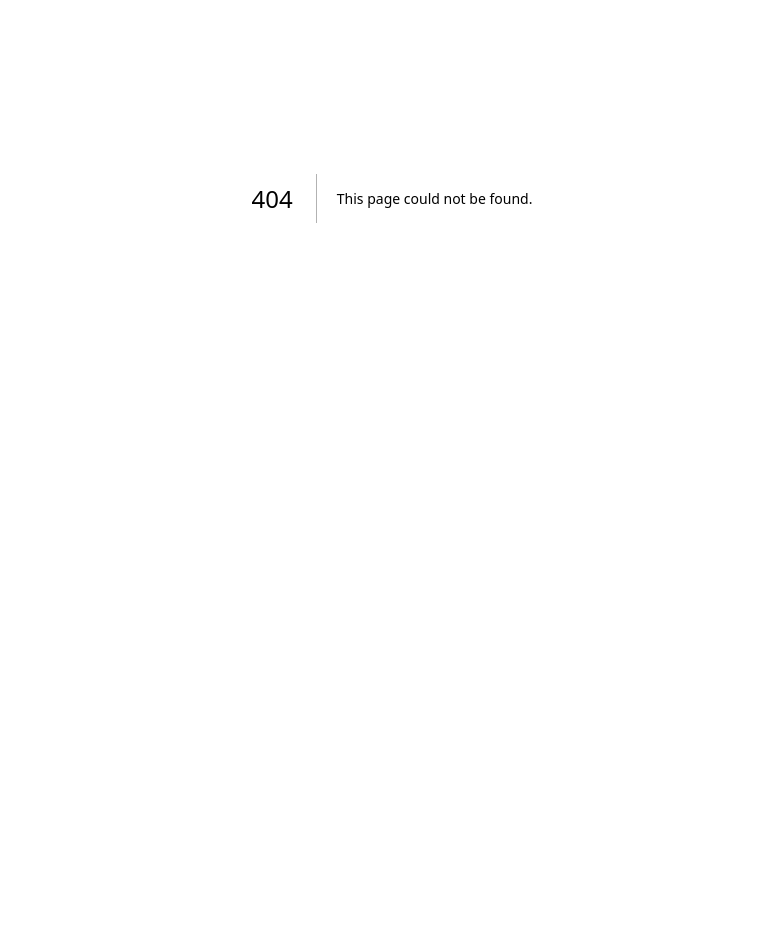
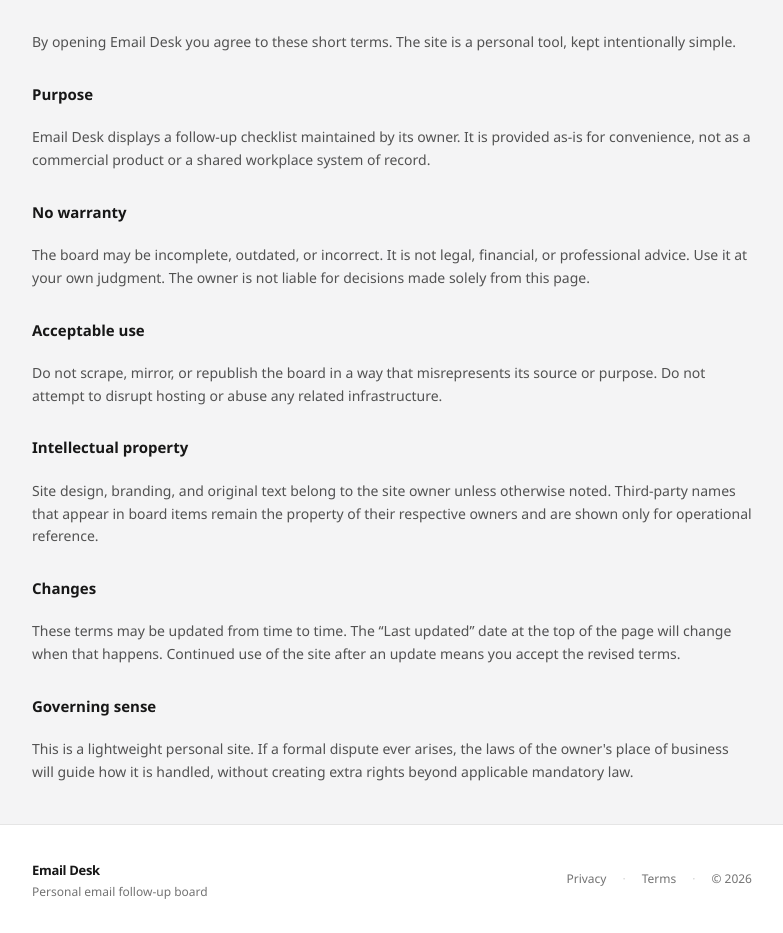
Before and after one commit to erict16/email-desk, a Next.js app: page /terms in a window 1280 px wide. Before the commit this address had no page. Shown: the part 202-1135 px from the top of the page, without its empty margins (248-1031 px from the left). Before the commit the page ends 800 px from the top, so only its background shows below. Built offline with nearby package versions, Linux system fonts and the light colour scheme.

Commit message:
feat: minimal footer + Privacy and Terms pages
Quiet Linear-style footer site-wide; short honest legal pages
for the personal static board.

```diff
--- a/src/app/layout.tsx
+++ b/src/app/layout.tsx
@@ -1,4 +1,5 @@
 import type { Metadata, Viewport } from "next";
+import SiteFooter from "@/components/SiteFooter";
 import {
   ASSET_V,
   SITE_DESCRIPTION,
@@ -30,7 +31,6 @@ export const metadata: Metadata = {
   },
   formatDetection: { telephone: false },
   icons: {
-    // Tab: rounded PNG/ICO. Mobile home-screen uses apple-touch (opaque square).
     icon: [
       { url: `${base}/favicon.ico?v=${v}`, sizes: "any" },
       icon("favicon-32.png", "32x32"),
@@ -61,7 +61,10 @@ export default function RootLayout({
 }: Readonly<{ children: React.ReactNode }>) {
   return (
     <html lang="zh-CN" className="h-full antialiased">
-      <body className="min-h-full">{children}</body>
+      <body className="flex min-h-full flex-col">
+        <div className="flex-1">{children}</div>
+        <SiteFooter />
+      </body>
     </html>
   );
 }
--- /dev/null
+++ b/src/app/privacy/page.tsx
@@ -0,0 +1,70 @@
+import type { Metadata } from "next";
+import LegalShell from "@/components/LegalShell";
+
+export const metadata: Metadata = {
+  title: "Privacy · Email Desk",
+  description: "Privacy policy for Email Desk",
+};
+
+export default function PrivacyPage() {
+  return (
+    <LegalShell title="Privacy">
+      <p>
+        Email Desk is a personal, static follow-up board. It is published as a
+        simple website so the owner can open a clean checklist on any device.
+      </p>
+
+      <h2 className="pt-2 text-[15px] font-semibold text-[var(--fg)]">
+        What this site is
+      </h2>
+      <p>
+        The board content is written by the site owner and stored as files in
+        the project repository. There is no user account system, no login, and
+        no comment or form submission on this site.
+      </p>
+
+      <h2 className="pt-2 text-[15px] font-semibold text-[var(--fg)]">
+        Data we collect
+      </h2>
+      <p>
+        This site does <strong className="font-medium text-[var(--fg)]">not</strong>{" "}
+        intentionally collect personal data from visitors. We do not run our own
+        analytics, advertising pixels, or user tracking scripts.
+      </p>
+      <p>
+        Like most websites, the hosting provider (for example GitHub Pages) may
+        process standard technical logs such as IP address, browser type, and
+        request time for security and reliability. That processing is governed
+        by the host&apos;s own policies.
+      </p>
+
+      <h2 className="pt-2 text-[15px] font-semibold text-[var(--fg)]">
+        Cookies
+      </h2>
+      <p>
+        Email Desk does not set first-party cookies for tracking. Your browser
+        may still store ordinary cache files for images and scripts so the site
+        loads faster.
+      </p>
+
+      <h2 className="pt-2 text-[15px] font-semibold text-[var(--fg)]">
+        Board content
+      </h2>
+      <p>
+        Items shown on the board may refer to work threads the owner is
+        tracking. Visitors should not treat the board as a private inbox or as
+        confidential storage. Do not send personal data to this site expecting
+        confidentiality through the website itself.
+      </p>
+
+      <h2 className="pt-2 text-[15px] font-semibold text-[var(--fg)]">
+        Contact
+      </h2>
+      <p>
+        Questions about this policy can be directed to the site owner through
+        the usual private channels you already use with them. This public site
+        is not a support portal.
+      </p>
+    </LegalShell>
+  );
+}
--- /dev/null
+++ b/src/app/terms/page.tsx
@@ -0,0 +1,73 @@
+import type { Metadata } from "next";
+import LegalShell from "@/components/LegalShell";
+
+export const metadata: Metadata = {
+  title: "Terms · Email Desk",
+  description: "Terms of use for Email Desk",
+};
+
+export default function TermsPage() {
+  return (
+    <LegalShell title="Terms">
+      <p>
+        By opening Email Desk you agree to these short terms. The site is a
+        personal tool, kept intentionally simple.
+      </p>
+
+      <h2 className="pt-2 text-[15px] font-semibold text-[var(--fg)]">
+        Purpose
+      </h2>
+      <p>
+        Email Desk displays a follow-up checklist maintained by its owner. It is
+        provided as-is for convenience, not as a commercial product or a shared
+        workplace system of record.
+      </p>
+
+      <h2 className="pt-2 text-[15px] font-semibold text-[var(--fg)]">
+        No warranty
+      </h2>
+      <p>
+        The board may be incomplete, outdated, or incorrect. It is not legal,
+        financial, or professional advice. Use it at your own judgment. The
+        owner is not liable for decisions made solely from this page.
+      </p>
+
+      <h2 className="pt-2 text-[15px] font-semibold text-[var(--fg)]">
+        Acceptable use
+      </h2>
+      <p>
+        Do not scrape, mirror, or republish the board in a way that misrepresents
+        its source or purpose. Do not attempt to disrupt hosting or abuse any
+        related infrastructure.
+      </p>
+
+      <h2 className="pt-2 text-[15px] font-semibold text-[var(--fg)]">
+        Intellectual property
+      </h2>
+      <p>
+        Site design, branding, and original text belong to the site owner unless
+        otherwise noted. Third-party names that appear in board items remain the
+        property of their respective owners and are shown only for operational
+        reference.
+      </p>
+
+      <h2 className="pt-2 text-[15px] font-semibold text-[var(--fg)]">
+        Changes
+      </h2>
+      <p>
+        These terms may be updated from time to time. The “Last updated” date at
+        the top of the page will change when that happens. Continued use of the
+        site after an update means you accept the revised terms.
+      </p>
+
+      <h2 className="pt-2 text-[15px] font-semibold text-[var(--fg)]">
+        Governing sense
+      </h2>
+      <p>
+        This is a lightweight personal site. If a formal dispute ever arises, the
+        laws of the owner&apos;s place of business will guide how it is handled,
+        without creating extra rights beyond applicable mandatory law.
+      </p>
+    </LegalShell>
+  );
+}
--- /dev/null
+++ b/src/components/LegalShell.tsx
@@ -0,0 +1,37 @@
+import Link from "next/link";
+import AppHeader from "@/components/AppHeader";
+import { siteBase } from "@/lib/brand";
+
+/** Shared chrome for Privacy / Terms — quiet, readable. */
+export default function LegalShell({
+  title,
+  children,
+}: {
+  title: string;
+  children: React.ReactNode;
+}) {
+  const base = siteBase();
+
+  return (
+    <div id="top" className="min-h-full">
+      <AppHeader title={`${title} · Email Desk`} />
+      <main className="mx-auto w-full max-w-3xl px-4 py-10 sm:px-6">
+        <p className="mb-6">
+          <Link
+            href={`${base}/`}
+            className="text-[13px] text-[var(--muted)] transition-colors hover:text-[var(--fg)]"
+          >
+            ← Email Desk
+          </Link>
+        </p>
+        <h1 className="text-2xl font-semibold tracking-tight text-[var(--fg)]">
+          {title}
+        </h1>
+        <p className="mt-1 text-sm text-[var(--muted)]">Last updated: 22 July 2026</p>
+        <div className="legal-prose mt-8 space-y-5 text-[14px] leading-relaxed text-neutral-600 dark:text-neutral-300">
+          {children}
+        </div>
+      </main>
+    </div>
+  );
+}
--- /dev/null
+++ b/src/components/SiteFooter.tsx
@@ -0,0 +1,54 @@
+import Link from "next/link";
+import { SITE_NAME, siteBase } from "@/lib/brand";
+
+/**
+ * Minimal footer — Linear/Notion quiet style.
+ * Shown on every page via root layout.
+ */
+export default function SiteFooter() {
+  const base = siteBase();
+  const year = new Date().getFullYear();
+
+  return (
+    <footer className="print:hidden mt-auto border-t border-[var(--line)] bg-[var(--card)]">
+      <div className="mx-auto flex w-full max-w-3xl flex-col gap-3 px-4 py-8 sm:flex-row sm:items-center sm:justify-between sm:px-6">
+        <div className="min-w-0">
+          <Link
+            href={`${base}/`}
+            className="text-[13px] font-semibold tracking-tight text-[var(--fg)] transition-opacity hover:opacity-70"
+          >
+            {SITE_NAME}
+          </Link>
+          <p className="mt-0.5 text-[12px] text-[var(--muted)]">
+            Personal email follow-up board
+          </p>
+        </div>
+
+        <nav
+          className="flex flex-wrap items-center gap-x-4 gap-y-1 text-[12px] text-[var(--muted)]"
+          aria-label="Footer"
+        >
+          <Link
+            href={`${base}/privacy/`}
+            className="transition-colors hover:text-[var(--fg)]"
+          >
+            Privacy
+          </Link>
+          <span className="text-neutral-300 dark:text-neutral-700" aria-hidden>
+            ·
+          </span>
+          <Link
+            href={`${base}/terms/`}
+            className="transition-colors hover:text-[var(--fg)]"
+          >
+            Terms
+          </Link>
+          <span className="text-neutral-300 dark:text-neutral-700" aria-hidden>
+            ·
+          </span>
+          <span className="tabular-nums">© {year}</span>
+        </nav>
+      </div>
+    </footer>
+  );
+}
```
